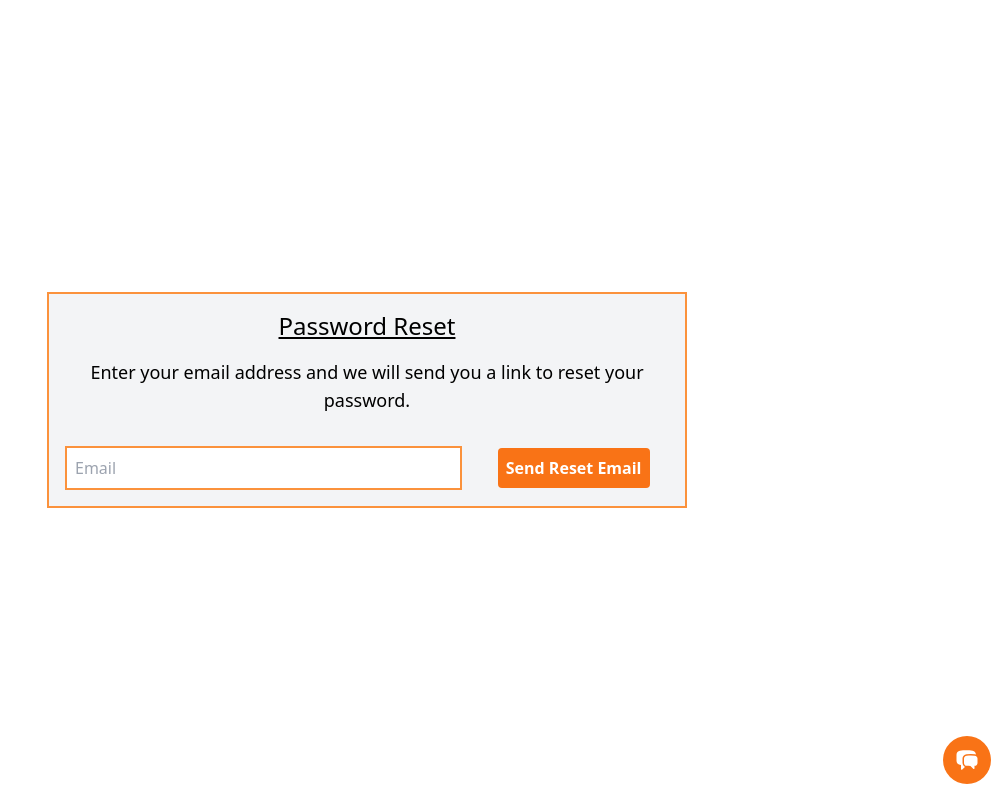
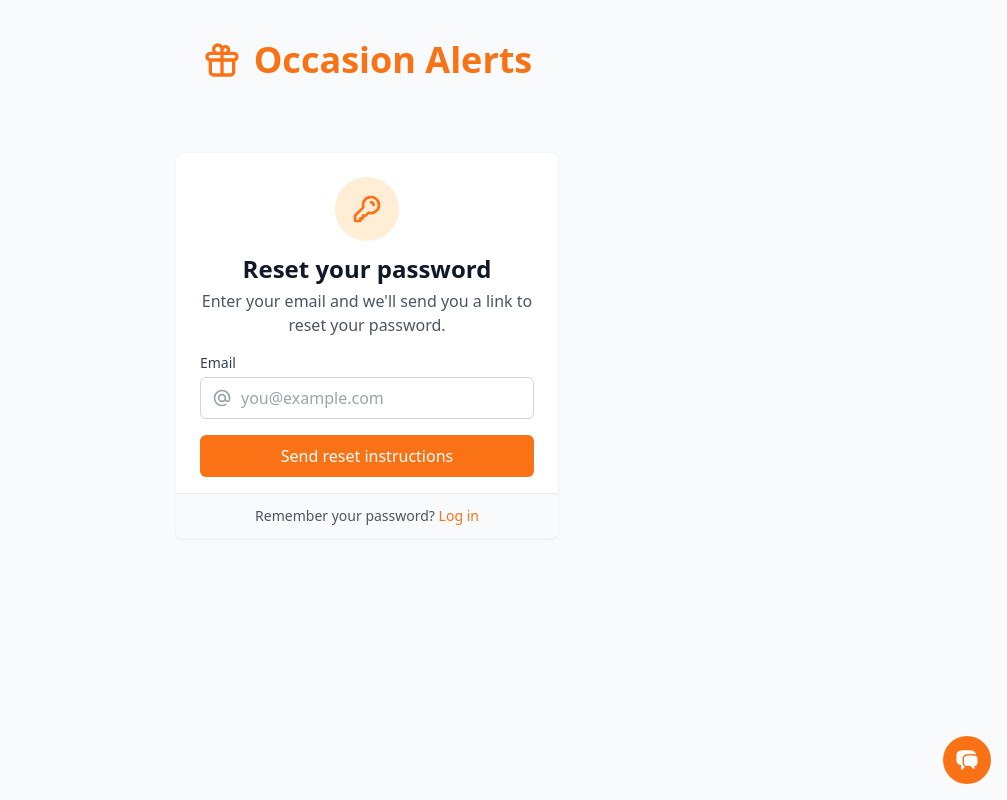
Before and after one commit to alindenberg/occasions-fe, a Next.js app: page /account/password-reset in a window 1280 px wide. Shown: the whole page, without its empty margins (273-1280 px from the left). Built offline with nearby package versions, Linux system fonts and the light colour scheme.

Commit message:
feat: add title and meta description to PasswordResetPage

```diff
--- a/src/pages/account/password-reset.tsx
+++ b/src/pages/account/password-reset.tsx
@@ -1,5 +1,6 @@
 import Link from 'next/link';
 import { useState } from 'react';
+import Head from 'next/head';
 
 export default function PasswordResetPage() {
     const [email, setEmail] = useState('');
@@ -31,44 +32,112 @@ export default function PasswordResetPage() {
     };
 
     return (
-        <div className="dark:text-black flex flex-grow flex-col items-center justify-center text-center">
+        <>
+            <Head>
+                <title>Reset Password | Occasion Alerts</title>
+                <meta name="description" content="Reset your Occasion Alerts password" />
+            </Head>
+
+            <div className="min-h-screen bg-gray-50 flex flex-col w-full">
+                {/* Header - centered logo */}
+                <div className="py-10 w-full">
+                    <div className="flex justify-center w-full">
+                        <Link href="/" className="flex items-center">
+                            <svg className="h-10 w-10 text-orange-500 mr-3" xmlns="http://www.w3.org/2000/svg" fill="none" viewBox="0 0 24 24" stroke="currentColor">
+                                <path strokeLinecap="round" strokeLinejoin="round" strokeWidth={2} d="M12 8v13m0-13V6a2 2 0 112 2h-2zm0 0V5.5A2.5 2.5 0 109.5 8H12zm-7 4h14M5 12a2 2 0 110-4h14a2 2 0 110 4M5 12v7a2 2 0 002 2h10a2 2 0 002-2v-7" />
+                            </svg>
+                            <span className="text-4xl font-bold text-orange-500">Occasion Alerts</span>
+                        </Link>
+                    </div>
+                </div>
+
+                {/* Content */}
+                <div className="flex-grow flex items-start justify-center w-full px-4 pt-8 pb-6">
+                    <div className="w-full sm:w-96">
+                        <div className="bg-white rounded-lg shadow-sm overflow-hidden border border-gray-100">
                             {resetSent ? (
-                <div className="flex flex-col items-center justify-center md:w-1/2 w-2/3 bg-gray-100 border-2 border-orange-400 p-4">
-                    <p className="text-lg">Check your email for a link to reset your password.</p>
-                    <Link href="/login" className="bg-orange-500 text-white hover:bg-orange-600 font-bold py-2 px-4 rounded mt-4">Back to Login</Link>
+                                <div className="px-6 py-8 text-center">
+                                    <div className="flex justify-center mb-6">
+                                        <div className="h-16 w-16 bg-green-100 rounded-full flex items-center justify-center">
+                                            <svg className="h-8 w-8 text-green-500" xmlns="http://www.w3.org/2000/svg" fill="none" viewBox="0 0 24 24" stroke="currentColor">
+                                                <path strokeLinecap="round" strokeLinejoin="round" strokeWidth={2} d="M5 13l4 4L19 7" />
+                                            </svg>
+                                        </div>
+                                    </div>
+                                    <h2 className="text-2xl font-bold text-gray-900 mb-2">Check your email</h2>
+                                    <p className="text-gray-600 mb-6">We've sent password reset instructions to your email address.</p>
+                                    <Link href="/login" className="w-full inline-block py-2 px-4 border border-transparent rounded-md font-medium text-white bg-orange-500 hover:bg-orange-600 focus:outline-none focus:ring-2 focus:ring-offset-2 focus:ring-orange-500 text-center">
+                                        Back to Login
+                                    </Link>
                                 </div>
                             ) : (
-                <div className="flex flex-col items-center justify-center md:w-1/2 w-2/3 bg-gray-100 border-2 border-orange-400">
-                    <p className="text-2xl bold underline p-4">Password Reset</p>
-                    <p className="text-lg pb-4">Enter your email address and we will send you a link to reset your password.</p>
-                    <form onSubmit={handleSubmit} className="w-full">
-                        <div className="flex flex-col md:flex-row p-2 justify-center items-center md:justify-evenly">
-                            <div className="p-2 w-2/3 xs:w-full">
+                                <div className="px-6 pt-6 pb-4">
+                                    <div className="flex justify-center mb-3">
+                                        <div className="h-16 w-16 bg-orange-100 rounded-full flex items-center justify-center">
+                                            <svg className="h-8 w-8 text-orange-500" xmlns="http://www.w3.org/2000/svg" fill="none" viewBox="0 0 24 24" stroke="currentColor">
+                                                <path strokeLinecap="round" strokeLinejoin="round" strokeWidth={2} d="M15 7a2 2 0 012 2m4 0a6 6 0 01-7.743 5.743L11 17H9v2H7v2H4a1 1 0 01-1-1v-2.586a1 1 0 01.293-.707l5.964-5.964A6 6 0 1121 9z" />
+                                            </svg>
+                                        </div>
+                                    </div>
+                                    <h2 className="text-2xl font-bold text-center text-gray-900 mb-1">Reset your password</h2>
+                                    <p className="text-gray-600 text-center mb-4">Enter your email and we'll send you a link to reset your password.</p>
+
+                                    <form onSubmit={handleSubmit}>
+                                        <div className="mb-4">
+                                            <label htmlFor="email" className="block text-sm font-medium text-gray-700 mb-1">Email</label>
+                                            <div className="relative">
+                                                <div className="absolute inset-y-0 left-0 pl-3 flex items-center pointer-events-none">
+                                                    <svg className="h-5 w-5 text-gray-400" xmlns="http://www.w3.org/2000/svg" fill="none" viewBox="0 0 24 24" stroke="currentColor">
+                                                        <path strokeLinecap="round" strokeLinejoin="round" strokeWidth={2} d="M16 12a4 4 0 10-8 0 4 4 0 008 0zm0 0v1.5a2.5 2.5 0 005 0V12a9 9 0 10-9 9m4.5-1.206a8.959 8.959 0 01-4.5 1.207" />
+                                                    </svg>
+                                                </div>
                                                 <input
+                                                    id="email"
                                                     type="email"
-                                    placeholder="Email"
+                                                    placeholder="you@example.com"
                                                     value={email}
                                                     onChange={(e) => setEmail(e.target.value)}
-                                    className="p-2 border-2 border-orange-400 w-full"
+                                                    className="block w-full pl-10 pr-3 py-2 border border-gray-300 rounded-md focus:outline-none focus:ring-1 focus:ring-orange-500 focus:border-orange-500"
                                                     required
                                                 />
                                             </div>
-                            <div className="p-2 w-1/3 xs:w-full flex items-center justify-center">
-                                <input
-                                    type="submit"
-                                    value={isSubmitting ? 'Sending...' : 'Send Reset Email'}
-                                    className="bg-orange-500 hover:bg-orange-700 text-white font-bold p-2 rounded"
-                                    disabled={isSubmitting}
-                                />
+                                        </div>
+
+                                        {error && (
+                                            <div className="bg-red-50 border-l-4 border-red-400 p-4 mb-4">
+                                                <div className="flex">
+                                                    <div className="flex-shrink-0">
+                                                        <svg className="h-5 w-5 text-red-400" xmlns="http://www.w3.org/2000/svg" viewBox="0 0 20 20" fill="currentColor">
+                                                            <path fillRule="evenodd" d="M10 18a8 8 0 100-16 8 8 0 000 16zM8.707 7.293a1 1 0 00-1.414 1.414L8.586 10l-1.293 1.293a1 1 0 101.414 1.414L10 11.414l1.293 1.293a1 1 0 001.414-1.414L11.414 10l1.293-1.293a1 1 0 00-1.414-1.414L10 8.586 8.707 7.293z" clipRule="evenodd" />
+                                                        </svg>
+                                                    </div>
+                                                    <div className="ml-3">
+                                                        <p className="text-sm text-red-600">{error}</p>
                                                     </div>
                                                 </div>
-                        <div className="flex flex-grow items-center justify-center">
-                            {error && <p className="text-red-500 p-2">{error}</p>}
                                             </div>
+                                        )}
+
+                                        <button
+                                            type="submit"
+                                            disabled={isSubmitting}
+                                            className="w-full py-2 px-4 border border-transparent rounded-md font-medium text-white bg-orange-500 hover:bg-orange-600 focus:outline-none focus:ring-2 focus:ring-offset-2 focus:ring-orange-500 disabled:opacity-50"
+                                        >
+                                            {isSubmitting ? 'Sending...' : 'Send reset instructions'}
+                                        </button>
                                     </form>
                                 </div>
-            )
-            }
-        </div >
+                            )}
+
+                            <div className="px-6 py-3 bg-gray-50 border-t border-gray-200 text-center">
+                                <p className="text-sm text-gray-600">
+                                    Remember your password? <Link href="/login" className="font-medium text-orange-500 hover:text-orange-600">Log in</Link>
+                                </p>
+                            </div>
+                        </div>
+                    </div>
+                </div>
+            </div>
+        </>
     );
 }
```
Lines whose indentation alone changed are shown as unchanged.
